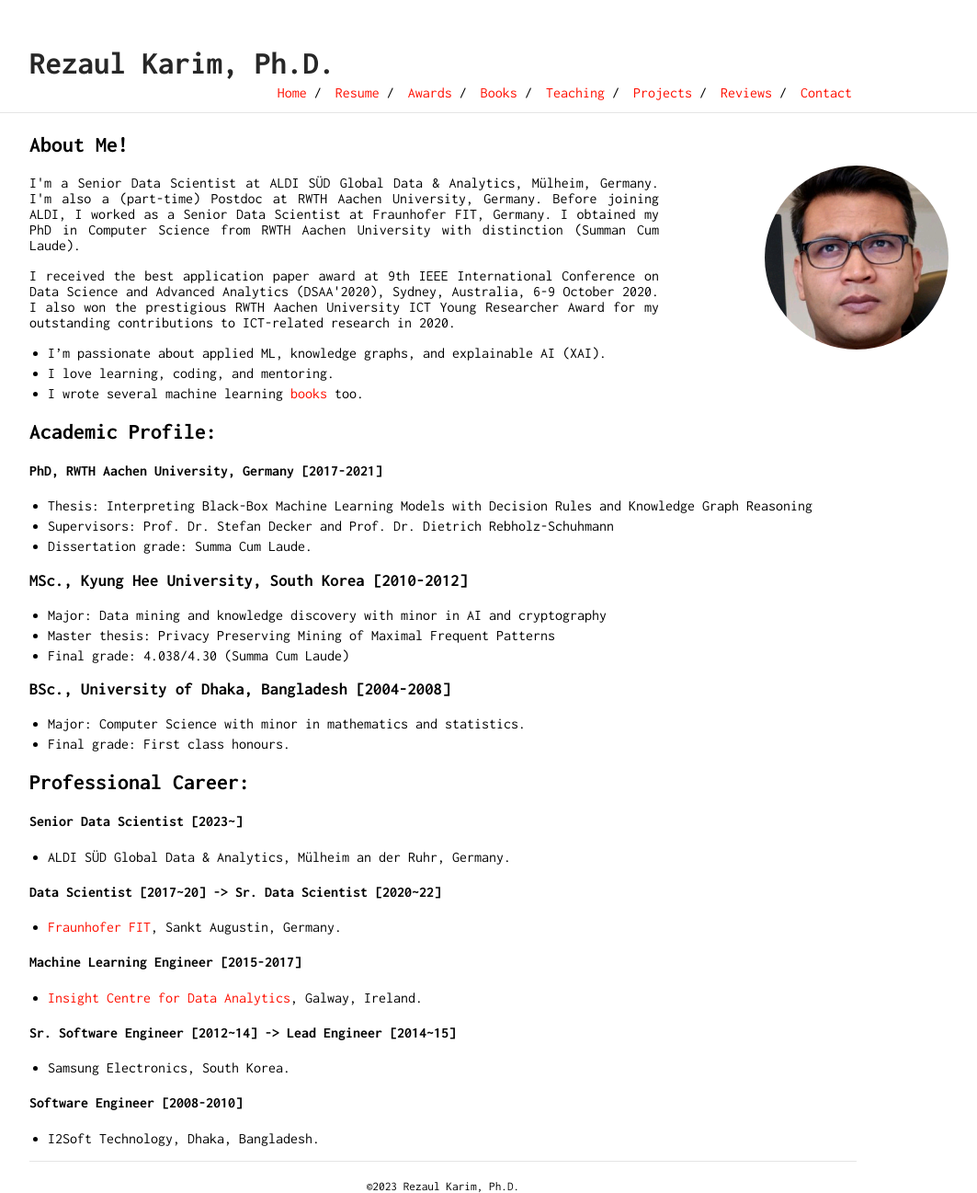
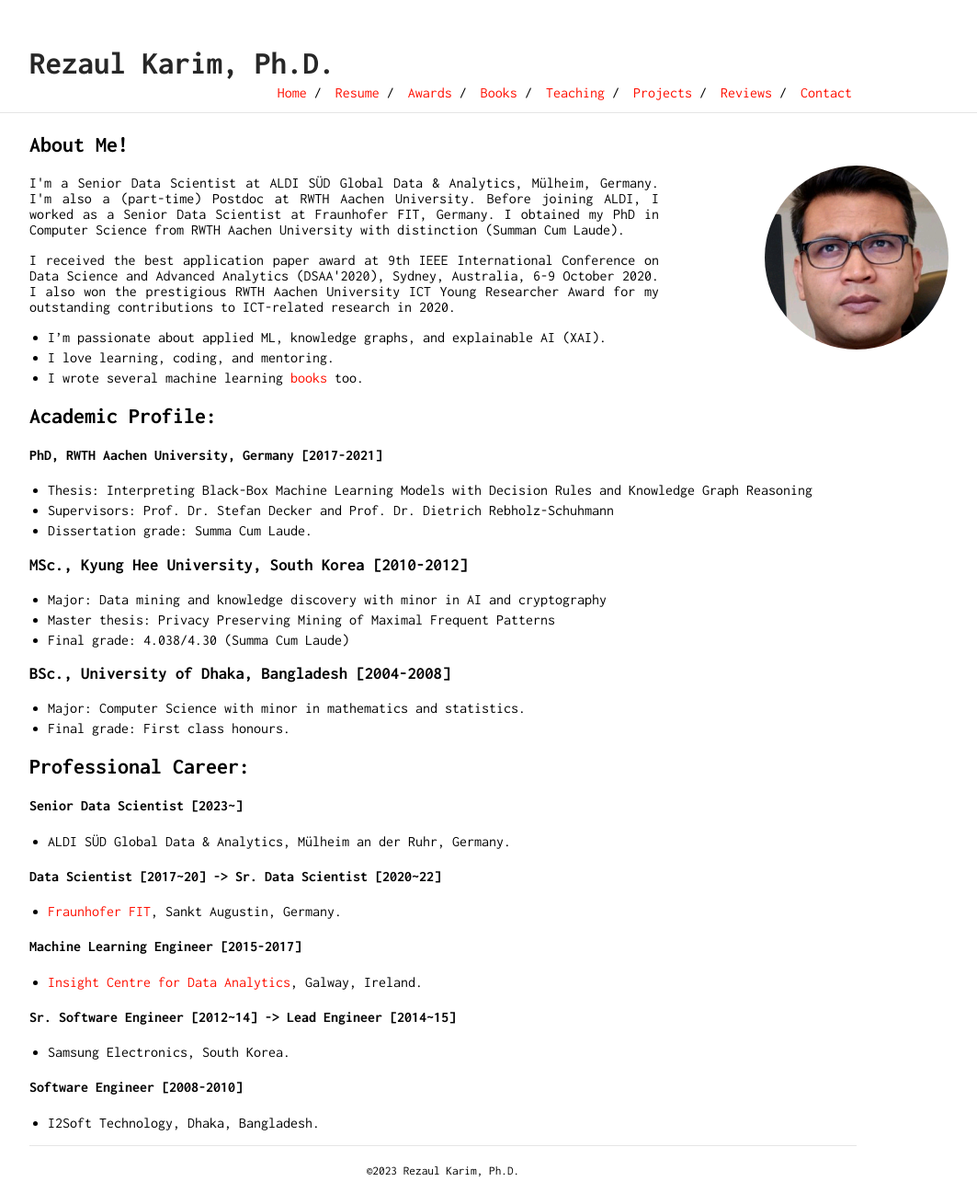
Before and after one commit to rezacsedu/rezacsedu.github.io, a Jekyll site: the page built from index.md, in a window 1280 px wide. Shown: the whole page at 92% size, without its empty margins (158-1221 px from the left). Built offline with Jekyll 4.4.1, drawn with Linux system fonts in a browser that asks for light colours; our own code applies the rules of GitHub Pages for plain Markdown files.

Commit message:
Update index.md

```diff
--- a/index.md
+++ b/index.md
@@ -1,7 +1,7 @@
 ## About Me!
 <img class="profile-picture" src="img/1664312512000.jpg" width="100">
 
-<p style='text-align: justify;'> I'm a Senior Data Scientist at ALDI SÜD Global Data & Analytics, Mülheim, Germany. I'm also a (part-time) Postdoc at RWTH Aachen University, Germany. Before joining ALDI, I worked as a Senior Data Scientist at Fraunhofer FIT, Germany. I obtained my PhD in Computer Science from RWTH Aachen University with distinction (Summan Cum Laude).</p>
+<p style='text-align: justify;'> I'm a Senior Data Scientist at ALDI SÜD Global Data & Analytics, Mülheim, Germany. I'm also a (part-time) Postdoc at RWTH Aachen University. Before joining ALDI, I worked as a Senior Data Scientist at Fraunhofer FIT, Germany. I obtained my PhD in Computer Science from RWTH Aachen University with distinction (Summan Cum Laude).</p>
 
 <p style='text-align: justify;'> I received the best application paper award at 9th IEEE International Conference on Data Science and Advanced Analytics (DSAA'2020),  Sydney, Australia, 6-9 October 2020. I also won the prestigious RWTH Aachen University ICT Young Researcher Award for my outstanding contributions to ICT-related research in 2020. </p>
 
```
